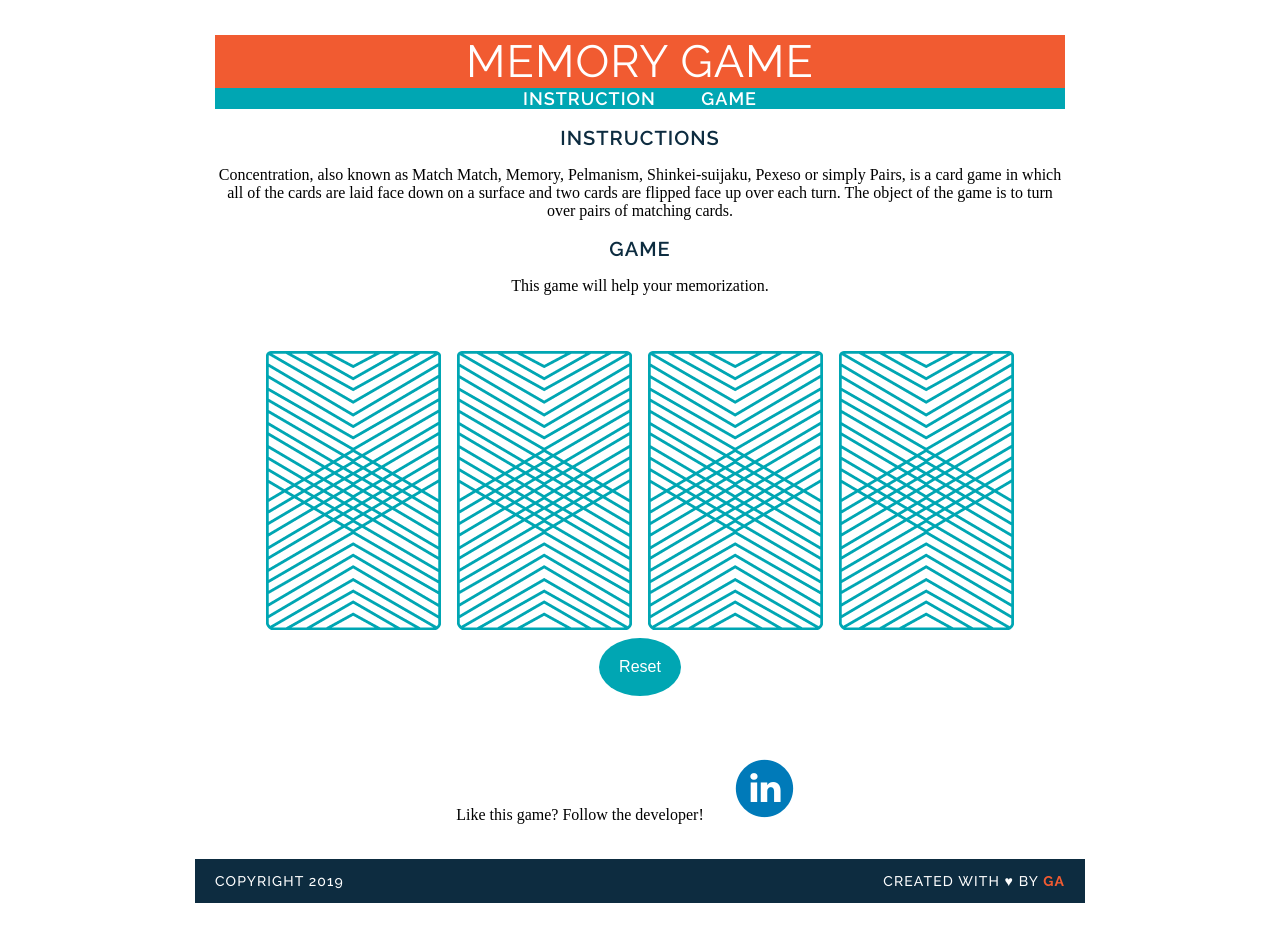
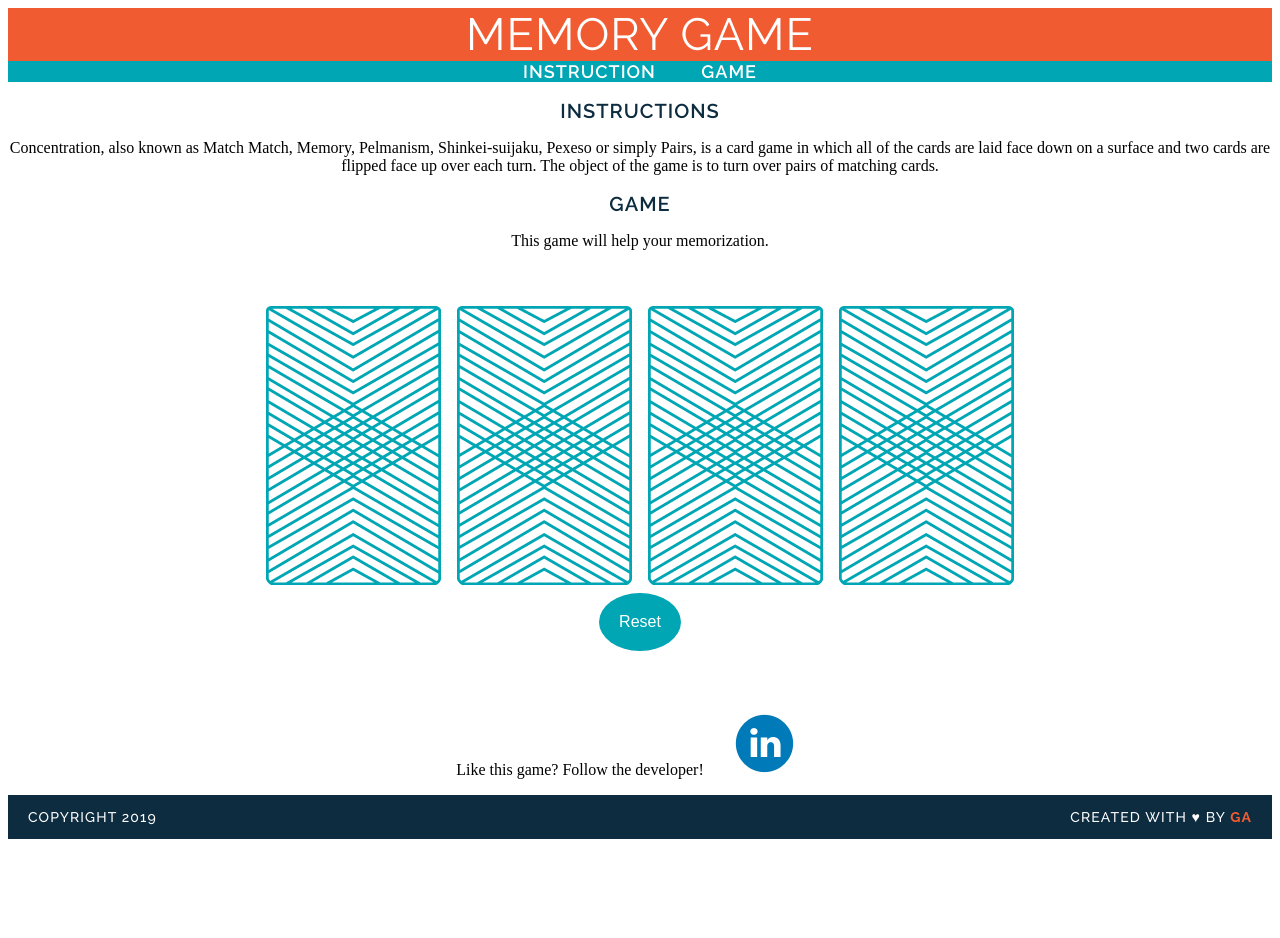
Before and after one commit to jenniferpayano/wdi-fundamentals-memorygame, a plain HTML site: page index.html in a window 1280 px wide. After the commit the page ends 847 px from the top, so only its background shows below. Drawn offline with Linux system fonts and the light colour scheme; a web font is replaced by a local one.

Commit message:
created logic

```diff
--- a/css/style.css
+++ b/css/style.css
@@ -47,8 +47,9 @@ nav {
 	padding: {10px,0,0,10px};
 }
 main {
-	width:850px;
-	margin:35px auto;
+	/*width:850px;*/
+	/*margin:35px auto;*/
+	margin:0 auto;
 
 
 }
@@ -67,12 +68,9 @@ footer {
 	font-size: 14px;
 	font-weight:500;
 	letter-spacing: .08em;
-	margin:35px auto;
-	width:850px;
-
-
-
-
+	/*margin:35px auto; */
+	/*width:850px;*/
+	margin: 0 auto;
 }
 .copyright {
 font-family: "Raleway", sans-serif;
```
Also changed, not shown: 1 other file.
